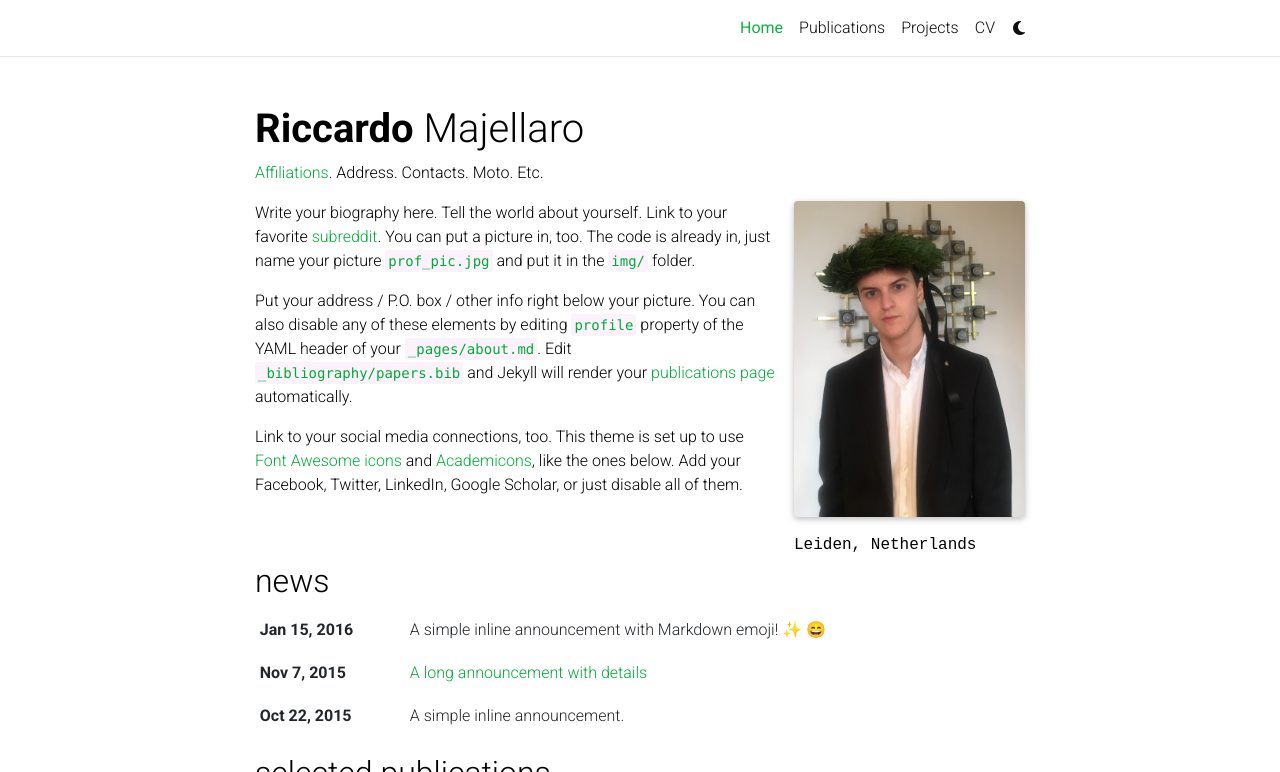
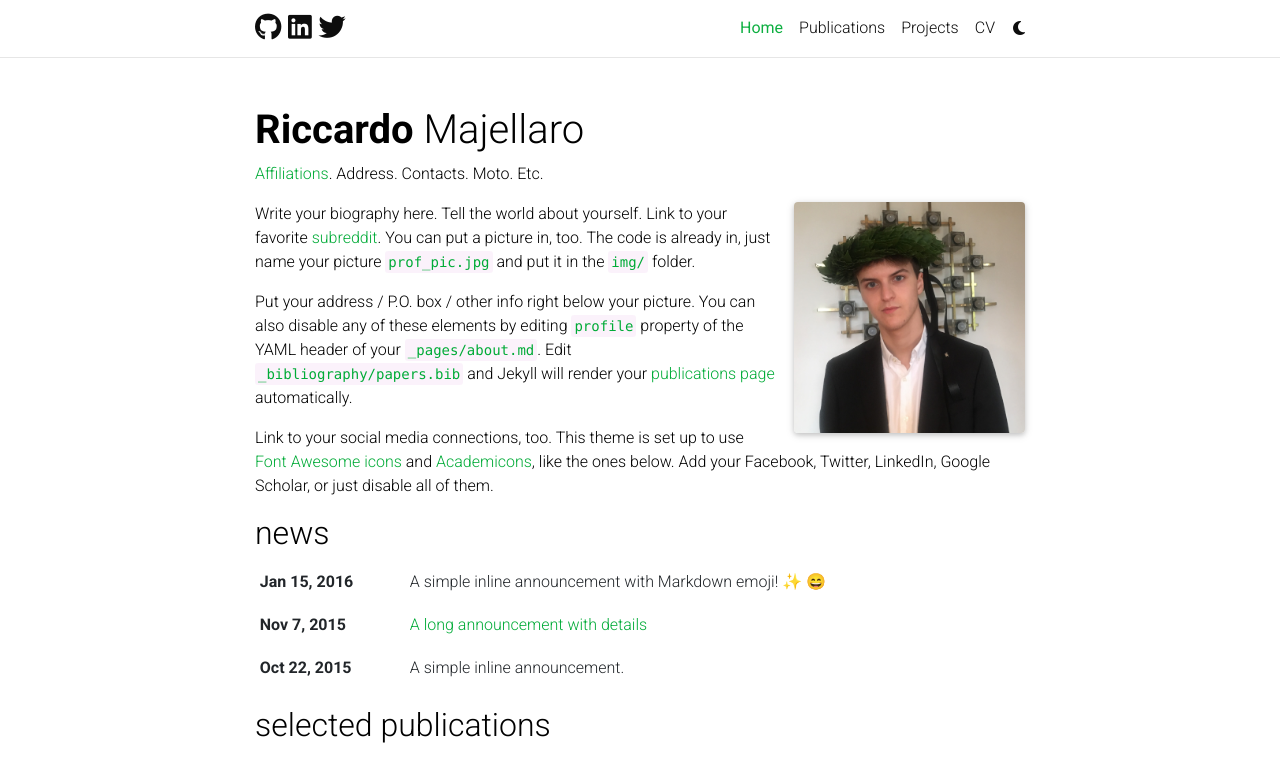
Before and after one commit to riccardomajellaro/riccardomajellaro.github.io, a Jekyll site: the page built from _pages/about.md, in a window 1280 px wide and 1190 px high, cut to the strip 0-772 px from the top of the window. Built offline with Jekyll 4.4.1, drawn with Linux system fonts in a browser that asks for light colours; full-size pictures stand in for the smaller copies a plugin makes; emoji names are drawn with the system emoji font; comment, search, counter and statistics services are not loaded; a style sheet for code colours, icons or effects is not loaded.

Commit message:
minor changes

```diff
--- a/_config.yml
+++ b/_config.yml
@@ -13,7 +13,7 @@ footer_text:
   # Powered by <a href="https://jekyllrb.com/" target="_blank">Jekyll</a> with <a href="https://github.com/alshedivat/al-folio">al-folio</a> theme.
   # Hosted by <a href="https://pages.github.com/" target="_blank">GitHub Pages</a>.
   # Photos from <a href="https://unsplash.com" target="_blank">Unsplash</a>.
-keywords: jekyll, jekyll-theme, academic-website, portfolio-website  # add your own keywords or leave empty
+keywords: # add your own keywords or leave empty
 
 lang: en # the language of your site (for example: en, fr, cn, ru, etc.)
 icon: icon.png  # the emoji used as the favicon (alternatively, provide image name in /assets/img/)
@@ -357,16 +357,16 @@ jekyll-diagrams:
 # Optional Features
 # -----------------------------------------------------------------------------
 
-enable_google_analytics:    false  # enables google analytics
-enable_cronitor_analytics: false  # enables cronitor RUM analytics
-enable_google_verification: false  # enables google site verification
+enable_google_analytics:    true  # enables google analytics
+enable_cronitor_analytics:  false  # enables cronitor RUM analytics
+enable_google_verification: true  # enables google site verification
 enable_bing_verification:   false  # enables bing site verification
 enable_masonry:             true   # enables automatic project cards arrangement
 enable_math:                true   # enables math typesetting (uses MathJax)
 enable_tooltips:            false  # enables automatic tooltip links generated
                                    # for each section titles on pages and posts
 enable_darkmode:            true   # enables switching between light/dark modes
-enable_navbar_social:       false  # enables displaying social links in the
+enable_navbar_social:       true  # enables displaying social links in the
                                    # navbar on the about page
 enable_project_categories:  true   # enables categorization of projects into
                                    # multiple categories
--- a/_pages/about.md
+++ b/_pages/about.md
@@ -8,8 +8,7 @@ profile:
   align: right
   image: prof_pic.jpg
   image_circular: false # crops the image to make it circular
-  more_info: >
-    <p>Leiden, Netherlands</p>
+  more_info: # <p>Leiden, Netherlands</p>
 
 news: true  # includes a list of news items
 latest_posts: false  # includes a list of the newest posts
```
Also changed, not shown: _pages/cv.md (+1 -1 lines), assets/img/prof_pic.jpg.
